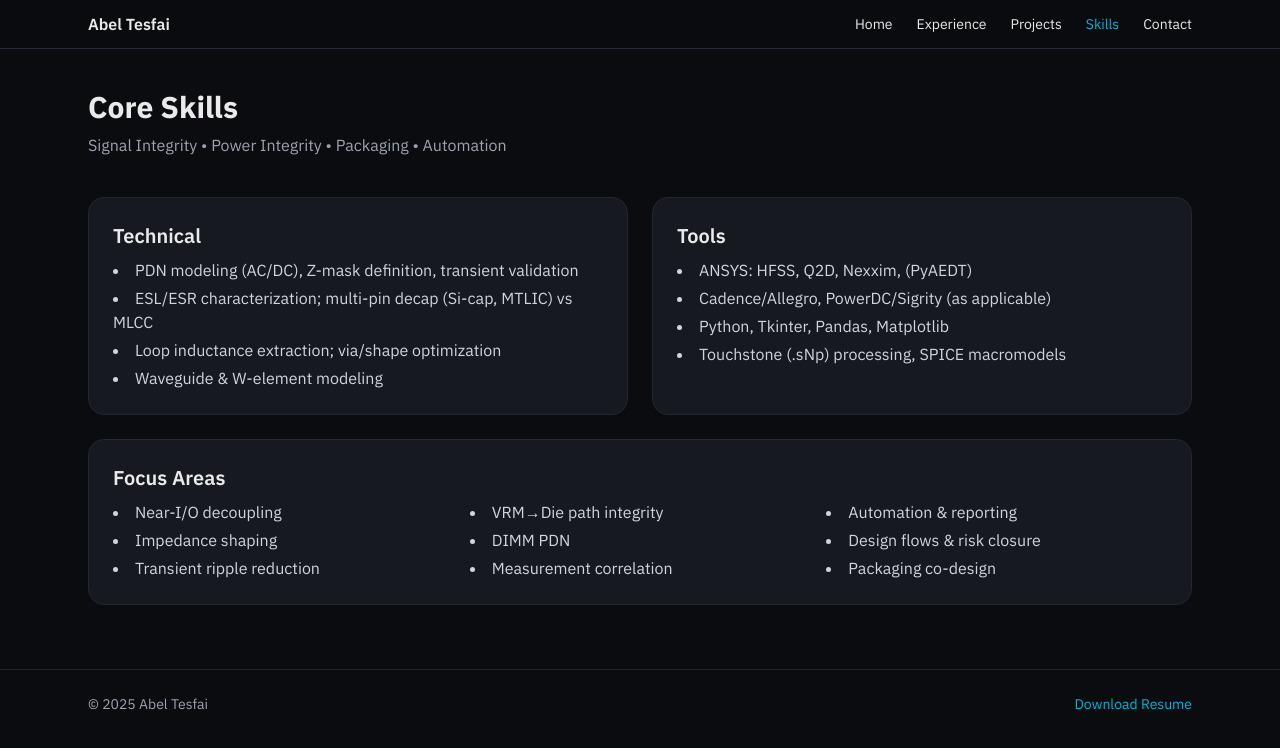
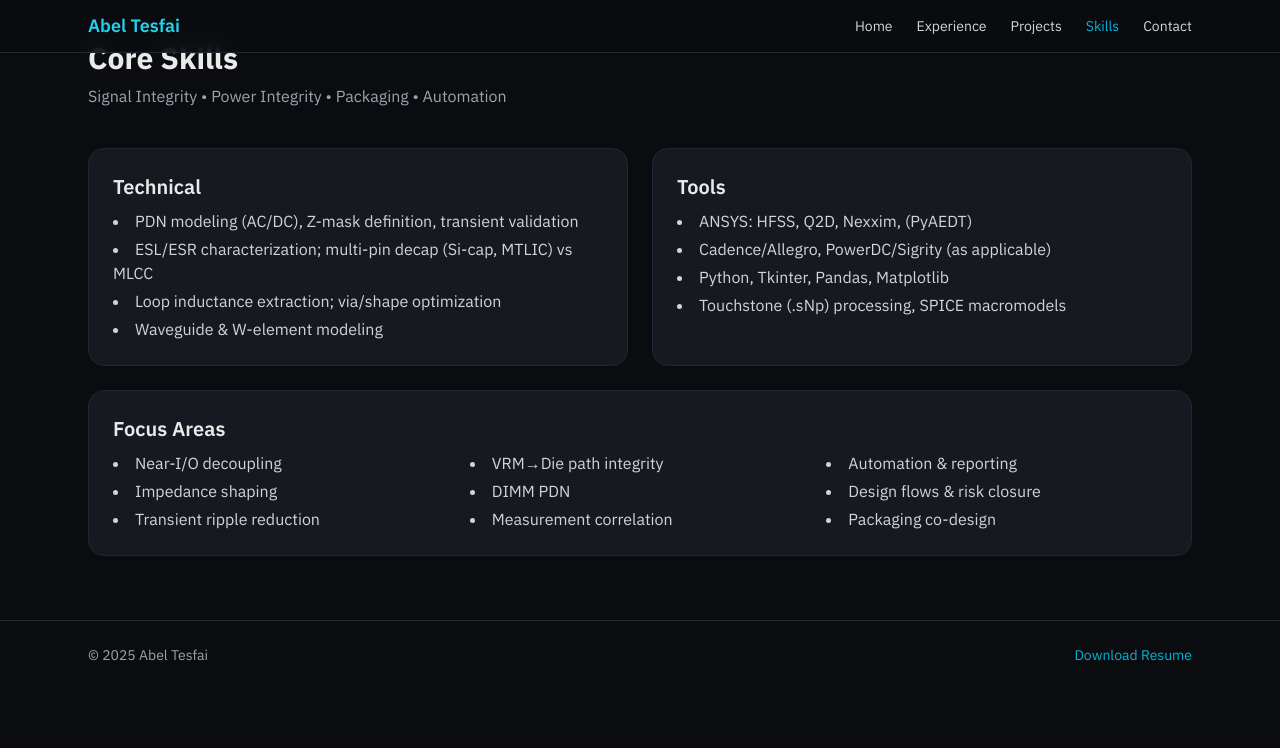
Before and after one commit to abeltesfai250/abeltesfai250.github.io, a plain HTML site: page skills.html in a window 1280 px wide. Drawn offline with nearby package versions, Linux system fonts and the light colour scheme.

Commit message:
Refactor navbar for improved styling and structure

```diff
--- a/skills.html
+++ b/skills.html
@@ -14,11 +14,16 @@
   </style>
 </head>
 <body>
-  <nav class="nav sticky top-0 z-10 bg-[#0B0C10]/80 backdrop-blur border-b border-[#1F2833]">
+  <!-- NAVBAR (use on every page) -->
+  <nav class="nav fixed top-0 left-0 right-0 z-50 bg-[#0B0C10]/85 backdrop-blur border-b border-[#1F2833]">
     <div class="max-w-6xl mx-auto px-6 py-3 flex items-center justify-between">
-      <a href="index.html" class="font-semibold">Abel Tesfai</a>
-      <div class="hidden md:flex gap-6 text-sm">
-        <a href="index.html">Home</a><a href="experience.html">Experience</a><a href="projects.html">Projects</a><a href="skills.html">Skills</a><a href="contact.html">Contact</a>
+      <a href="index.html" class="font-semibold text-lg text-cyan-400">Abel Tesfai</a>
+      <div class="hidden md:flex gap-6 text-sm text-gray-300">
+        <a href="index.html">Home</a>
+        <a href="index.html#experience">Experience</a>
+        <a href="projects.html">Projects</a>
+        <a href="skills.html">Skills</a>
+        <a href="contact.html">Contact</a>
       </div>
     </div>
   </nav>
```
